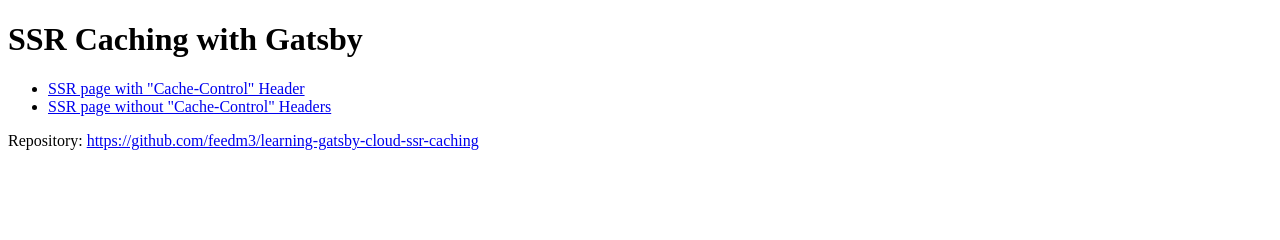
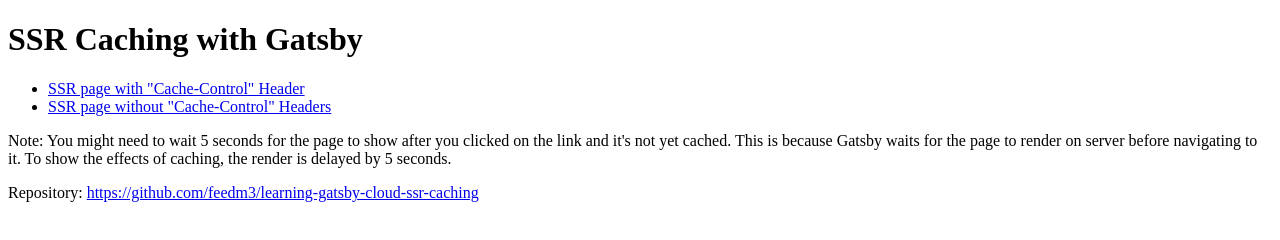
Before and after one commit to feedm3/learning-gatsby-cloud-ssr-caching, a Gatsby site: page / in a window 1280 px wide. Built offline with nearby package versions, Linux system fonts and the light colour scheme; Gatsby itself is replaced by a stand-in of ours.

Commit message:
chore: add more info

```diff
--- a/src/pages/index.js
+++ b/src/pages/index.js
@@ -13,8 +13,11 @@
           <Link to='/ssr/no-cache'>SSR page without "Cache-Control" Headers</Link>
         </li>
       </ul>
+      <p>Note: You might need to wait 5 seconds for the page to show after you clicked on the link and it's not yet
+        cached. This is because Gatsby waits for the page to render on server before navigating to it. To show the
+        effects of caching, the render is delayed by 5 seconds.</p>
       <p>Repository: <a href="https://github.com/feedm3/learning-gatsby-cloud-ssr-caching"
-                  target="_blank">https://github.com/feedm3/learning-gatsby-cloud-ssr-caching</a></p>
+                        target="_blank">https://github.com/feedm3/learning-gatsby-cloud-ssr-caching</a></p>
     </>
   )
 }
```
